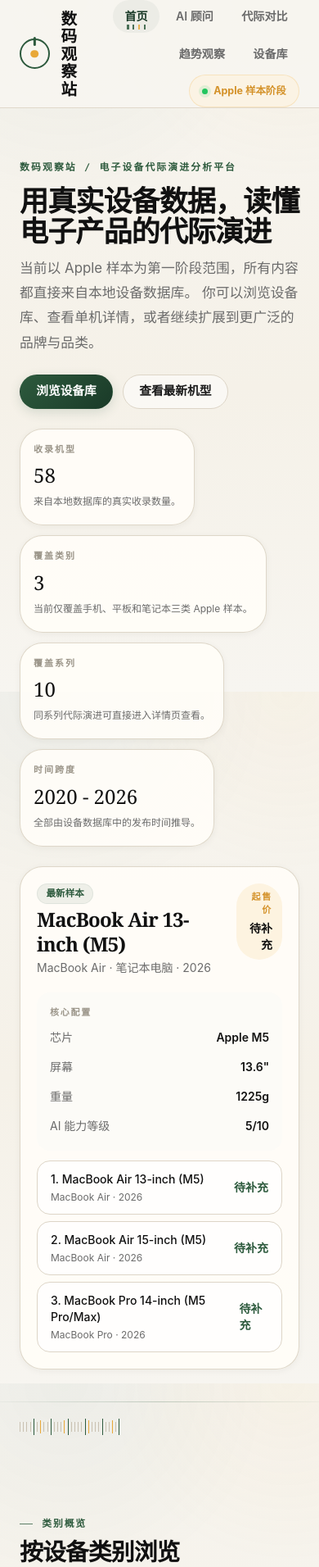
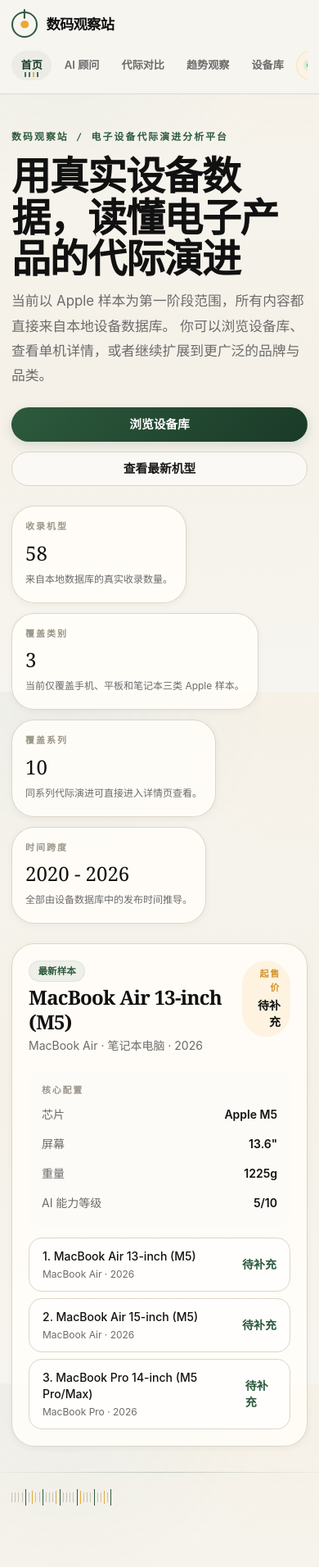
Before and after one commit to LighthouseXy/ai-device-evolution, a Next.js app: page / in a window 390 px wide. Shown: the top 1912 px of the page at 82% size. Built offline with nearby package versions, Linux system fonts and the light colour scheme.

Commit message:
fix: polish responsive analysis layouts

```diff
--- a/src/app/advisor/page.tsx
+++ b/src/app/advisor/page.tsx
@@ -71,7 +71,7 @@
       />
 
       <section className="section pt-0">
-        <div className="section-inner grid gap-5 xl:grid-cols-[0.95fr_1.05fr]">
+        <div className="section-inner grid gap-5 xl:grid-cols-[0.95fr_1.05fr] xl:items-start">
           <div className="grid gap-5">
             <div className="card p-5">
               <SectionHeader
--- a/src/app/compare/page.tsx
+++ b/src/app/compare/page.tsx
@@ -232,10 +232,10 @@
 
 function AnalysisPanel({ analysis }: { analysis: AiAnalysisOutput }) {
   return (
-    <div className="card h-full p-5">
+    <div className="card p-5">
       <div className="flex flex-wrap items-center gap-2">
-        <span className="tag tag-green">AI 洞察</span>
-        <span className="tag tag-neutral">来源：{analysis.source === "ai" ? "模型" : "规则"}</span>
+        <span className="tag tag-green">本地规则洞察</span>
+        <span className="tag tag-neutral">来源：本地规则</span>
         <span className="tag tag-amber">可信度 {Math.round(analysis.confidence * 100)}%</span>
       </div>
 
@@ -275,11 +275,15 @@
       <div className="mt-4 rounded-2xl border border-[var(--border)] bg-white/75 p-4">
         <div className="text-[11px] font-semibold uppercase tracking-[0.16em] text-[var(--text-soft)]">缺失信息</div>
         <div className="mt-2 flex flex-wrap gap-2">
-          {analysis.missingData.map((item) => (
-            <span key={item} className="tag tag-neutral">
-              {item}
-            </span>
-          ))}
+          {analysis.missingData.length > 0 ? (
+            analysis.missingData.map((item) => (
+              <span key={item} className="tag tag-neutral">
+                {item}
+              </span>
+            ))
+          ) : (
+            <span className="text-sm leading-7 text-[var(--text-muted)]">当前对比字段已覆盖主要展示信息。</span>
+          )}
         </div>
       </div>
 
@@ -429,7 +433,7 @@
       </section>
 
       <section className="section pt-0">
-        <div className="section-inner grid gap-5 xl:grid-cols-[1.15fr_0.85fr]">
+        <div className="section-inner grid gap-5 xl:grid-cols-[1.15fr_0.85fr] xl:items-start">
           <div className="grid gap-5">
             <div className="grid gap-4 sm:grid-cols-2 xl:grid-cols-4">
               {summaryCards.map((item) => (
--- a/src/app/devices/[id]/page.tsx
+++ b/src/app/devices/[id]/page.tsx
@@ -180,7 +180,7 @@
                   <div className="grid gap-2">
                     <h2 className="text-2xl leading-tight text-[var(--text-strong)]">{device.model}</h2>
                     <p className="text-sm leading-7 text-[var(--text-muted)]">
-                      {device.series} · {device.category} · {device.releaseYear}
+                      {device.series} · {categoryLabels[device.category]} · {device.releaseYear}
                     </p>
                   </div>
                 </div>
--- a/src/app/globals.css
+++ b/src/app/globals.css
@@ -696,6 +696,94 @@
   font-size: 0.72rem;
 }
 
+@media (max-width: 860px) {
+  :root {
+    --site-gutter: 18px;
+  }
+
+  .site-nav-inner {
+    min-height: auto;
+    padding: 0.85rem 0;
+    align-items: flex-start;
+    flex-direction: column;
+  }
+
+  .site-nav-links {
+    width: 100%;
+    justify-content: flex-start;
+    flex-wrap: nowrap;
+    gap: 0.25rem;
+    overflow-x: auto;
+    padding-bottom: 0.2rem;
+    scrollbar-width: none;
+  }
+
+  .site-nav-links::-webkit-scrollbar {
+    display: none;
+  }
+
+  .site-nav-link,
+  .site-nav-pill {
+    flex: 0 0 auto;
+    min-height: 2.25rem;
+    padding: 0.45rem 0.72rem;
+    font-size: 0.82rem;
+    white-space: nowrap;
+  }
+
+  .page-header {
+    padding: 2.75rem 0 2rem;
+  }
+
+  .section {
+    padding: 3.5rem 0;
+  }
+
+  .section-header {
+    align-items: flex-start;
+  }
+
+  .site-footer-top {
+    grid-template-columns: 1fr;
+  }
+}
+
+@media (max-width: 520px) {
+  :root {
+    --site-gutter: 14px;
+  }
+
+  .site-nav-brand {
+    gap: 0.65rem;
+  }
+
+  .site-nav-mark {
+    width: 2rem;
+    height: 2rem;
+  }
+
+  .site-nav-name {
+    font-size: 1.08rem;
+  }
+
+  .page-header-title {
+    font-size: clamp(2rem, 13vw, 3rem);
+  }
+
+  .btn {
+    width: 100%;
+  }
+
+  .site-footer-columns {
+    grid-template-columns: 1fr;
+  }
+
+  .site-footer-bottom {
+    align-items: flex-start;
+    justify-content: flex-start;
+  }
+}
+
 /* 动效 */
 @keyframes blink {
   0%,
--- a/src/app/trends/page.tsx
+++ b/src/app/trends/page.tsx
@@ -364,7 +364,7 @@
       </section>
 
       <section className="section pt-0">
-        <div className="section-inner grid gap-5 xl:grid-cols-[1.25fr_0.75fr]">
+        <div className="section-inner grid gap-5 xl:grid-cols-[1.25fr_0.75fr] xl:items-start">
           <div className="grid gap-5">
             <TrendChart points={yearTrend} metric={metric} />
 
@@ -394,9 +394,9 @@
             </div>
           </div>
 
-          <div className="card h-full p-5">
+          <div className="card p-5">
             <div className="flex flex-wrap items-center gap-2">
-              <span className="tag tag-green">AI 观察</span>
+              <span className="tag tag-green">本地规则观察</span>
               <span className="tag tag-neutral">
                 {representative ? `样本：${representative.series}` : "样本不足"}
               </span>
@@ -427,11 +427,15 @@
                   <div className="rounded-2xl bg-[var(--bg-soft)] p-4">
                     <div className="text-[11px] font-semibold uppercase tracking-[0.16em] text-[var(--text-soft)]">缺失信息</div>
                     <div className="mt-2 flex flex-wrap gap-2">
-                      {trendAnalysis.missingData.map((item) => (
-                        <span key={item} className="tag tag-neutral">
-                          {item}
-                        </span>
-                      ))}
+                      {trendAnalysis.missingData.length > 0 ? (
+                        trendAnalysis.missingData.map((item) => (
+                          <span key={item} className="tag tag-neutral">
+                            {item}
+                          </span>
+                        ))
+                      ) : (
+                        <span className="text-sm leading-7 text-[var(--text-muted)]">当前趋势样本已覆盖主要展示信息。</span>
+                      )}
                     </div>
                   </div>
                 </div>
@@ -440,13 +444,13 @@
                   <TrendCard
                     title="样本设备"
                     value={`${representativeDevices.length} 台`}
-                    hint="AI 观察使用的系列样本量。"
+                    hint="本地规则观察使用的系列样本量。"
                     tone="green"
                   />
                   <TrendCard
                     title="可信度"
                     value={`${Math.round(trendAnalysis.confidence * 100)}%`}
-                    hint={`来源：${trendAnalysis.source === "ai" ? "模型" : "规则"}。`}
+                    hint="来源：本地规则。"
                     tone="amber"
                   />
                 </div>
```
